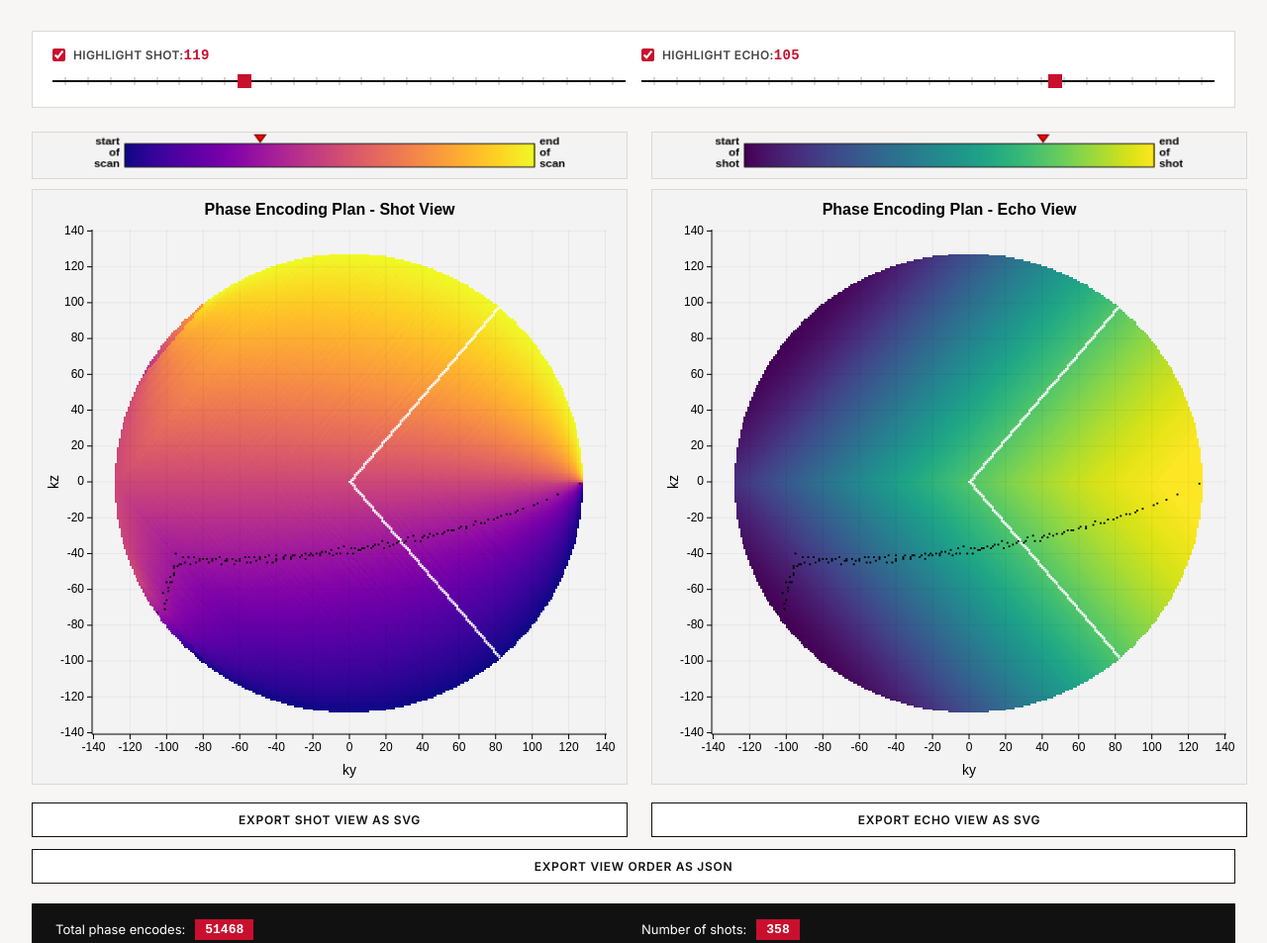
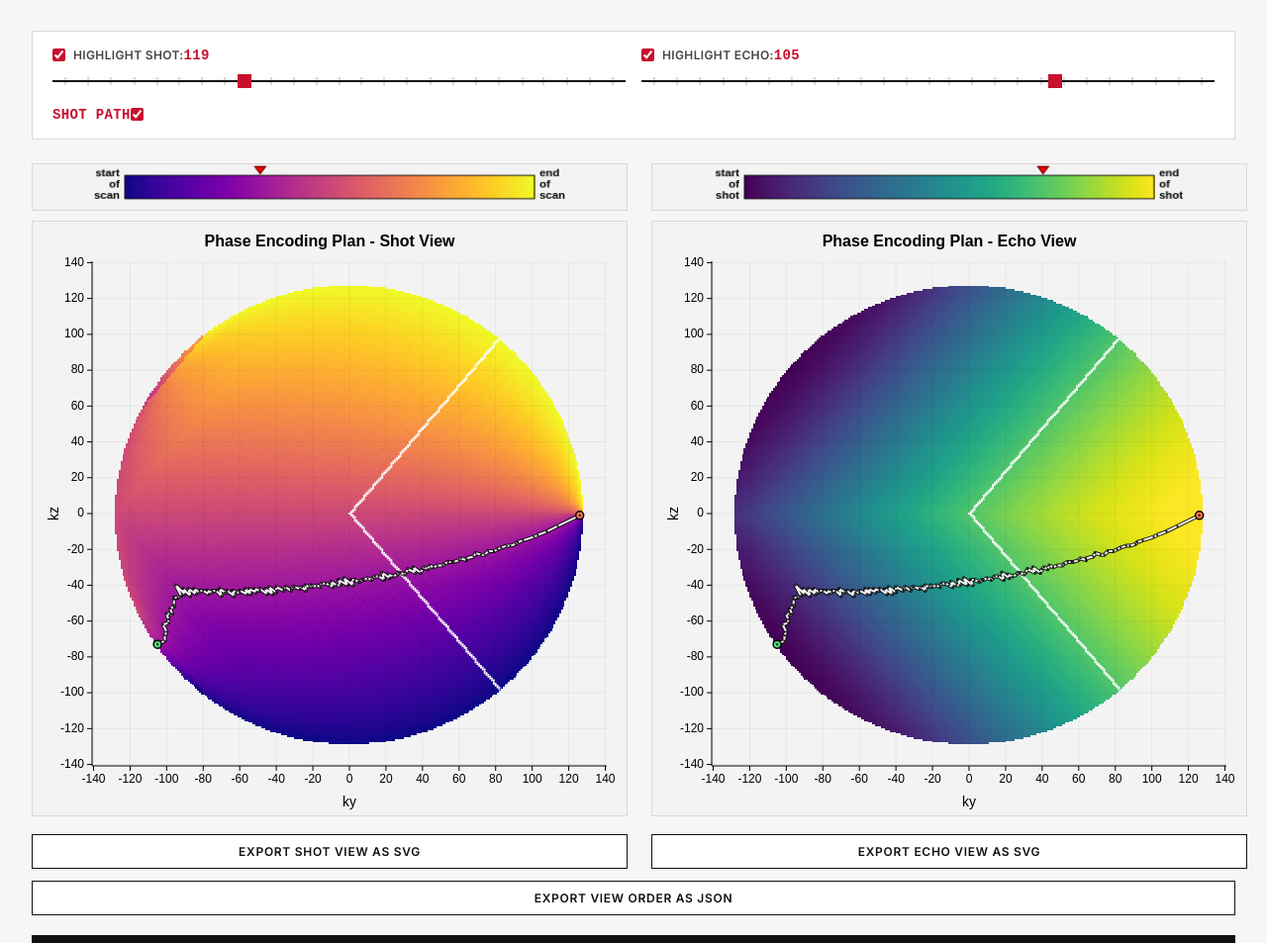
Before and after one commit to henricryden/vieworder, a website: page dashboard/index.html in a window 1280 px wide. Shown: the part 633-1586 px from the top of the page at 99% size. Drawn offline with nearby package versions, Linux system fonts and the light colour scheme.

Commit message:
shot path

```diff
--- a/dashboard/d3-plots.js
+++ b/dashboard/d3-plots.js
@@ -42,6 +42,7 @@ const D3Plots = (() => {
     let selectedEchoIndex = null; // one-based (echo values are 1..ETL)
     let showShotHighlight = true; // controlled by checkbox
     let showEchoHighlight = true; // controlled by checkbox
+    let showShotTrajectory = true; // controlled by plot style toggle
 
     /**
      * Initialize plot containers with Canvas elements
@@ -144,10 +145,19 @@ const D3Plots = (() => {
 
         if (closest) {
             tooltip.style.visibility = 'visible';
+            const baseEchoLine = closest.baseEcho && closest.baseEcho !== closest.echo
+                ? `<br/>Base echo: ${closest.baseEcho}`
+                : '';
+            const baseShotLine = Number.isInteger(closest.baseShot) && closest.baseShot !== closest.shot
+                ? `<br/>Base shot: ${closest.baseShot}`
+                : '';
+            const macroEchoLine = Number.isInteger(closest.macroEcho)
+                ? `<br/>Macro echo: ${closest.macroEcho}`
+                : '';
             tooltip.innerHTML = `
                 <strong>${closest.isCalibration ? 'Calibration' : 'Acquisition'}</strong><br/>
                 Shot: ${closest.shot || 0}<br/>
-                Echo: ${closest.echo || 0}<br/>
+                Echo: ${closest.echo || 0}${baseEchoLine}${baseShotLine}${macroEchoLine}<br/>
                 ky: ${closest.ky}<br/>
                 kz: ${closest.kz}<br/>
                 r: ${closest.r.toFixed(3)}<br/>
@@ -535,6 +545,77 @@ const D3Plots = (() => {
         console.log('Echo plot rendered:', coords.length, 'points (Canvas)');
     }
 
+    function drawHighlightedShotPath(ctx, coords, xScale, yScale) {
+        if (!showShotHighlight || !showShotTrajectory || selectedShotIndex === null) return;
+        const selected = coords
+            .filter((coord) => coord.shot === selectedShotIndex)
+            .sort((a, b) => {
+                if (a.echo !== b.echo) return a.echo - b.echo;
+                return (a.baseEcho || 0) - (b.baseEcho || 0);
+            });
+        if (selected.length < 2) return;
+
+        ctx.save();
+        ctx.translate(margin.left, margin.top);
+        ctx.lineJoin = 'round';
+        ctx.lineCap = 'round';
+
+        ctx.beginPath();
+        for (let i = 0; i < selected.length; i++) {
+            const x = xScale(selected[i].ky);
+            const y = yScale(selected[i].kz);
+            if (i === 0) ctx.moveTo(x, y);
+            else ctx.lineTo(x, y);
+        }
+        ctx.strokeStyle = 'rgba(0, 0, 0, 0.85)';
+        ctx.lineWidth = 4;
+        ctx.stroke();
+
+        ctx.beginPath();
+        for (let i = 0; i < selected.length; i++) {
+            const x = xScale(selected[i].ky);
+            const y = yScale(selected[i].kz);
+            if (i === 0) ctx.moveTo(x, y);
+            else ctx.lineTo(x, y);
+        }
+        ctx.strokeStyle = 'rgba(255, 255, 255, 0.95)';
+        ctx.lineWidth = 2;
+        ctx.stroke();
+
+        const first = selected[0];
+        const last = selected[selected.length - 1];
+        ctx.fillStyle = 'rgba(80, 220, 120, 0.95)';
+        ctx.strokeStyle = 'black';
+        ctx.lineWidth = 1.5;
+        ctx.beginPath();
+        ctx.arc(xScale(first.ky), yScale(first.kz), 4, 0, Math.PI * 2);
+        ctx.fill();
+        ctx.stroke();
+
+        ctx.fillStyle = 'rgba(255, 120, 80, 0.95)';
+        ctx.beginPath();
+        ctx.arc(xScale(last.ky), yScale(last.kz), 4, 0, Math.PI * 2);
+        ctx.fill();
+        ctx.stroke();
+
+        ctx.restore();
+    }
+
+    function drawSelectedShotMarkers(ctx, coords, xScale, yScale) {
+        if (!showShotHighlight || selectedShotIndex === null) return;
+        ctx.save();
+        ctx.translate(margin.left, margin.top);
+        ctx.fillStyle = 'black';
+        ctx.globalAlpha = 1.0;
+        for (const coord of coords) {
+            if (coord.shot !== selectedShotIndex) continue;
+            const x = xScale(coord.ky) - blockWidth / 2;
+            const y = yScale(coord.kz) - blockHeight / 2;
+            ctx.fillRect(x, y, blockWidth, blockHeight);
+        }
+        ctx.restore();
+    }
+
     /**
      * Draw highlight overlays on both canvases for selected shot/echo
      */
@@ -564,6 +645,10 @@ const D3Plots = (() => {
                 }
             }
             shotCtx.restore();
+            drawHighlightedShotPath(shotCtx, shotCoords, shotXScale, shotYScale);
+            if (showShotTrajectory) {
+                drawSelectedShotMarkers(shotCtx, shotCoords, shotXScale, shotYScale);
+            }
         }
 
         // Draw on echo canvas (only current selections and if enabled)
@@ -587,6 +672,10 @@ const D3Plots = (() => {
                 }
             }
             echoCtx.restore();
+            drawHighlightedShotPath(echoCtx, echoCoords, echoXScale, echoYScale);
+            if (showShotTrajectory) {
+                drawSelectedShotMarkers(echoCtx, echoCoords, echoXScale, echoYScale);
+            }
         }
     }
 
@@ -609,6 +698,10 @@ const D3Plots = (() => {
 
     function setShowEchoHighlight(enabled) {
         showEchoHighlight = enabled;
+    }
+
+    function setShowShotTrajectory(enabled) {
+        showShotTrajectory = enabled;
     }
 
     /**
@@ -744,6 +837,7 @@ const D3Plots = (() => {
         setSelectedEcho,
         setShowShotHighlight,
         setShowEchoHighlight,
+        setShowShotTrajectory,
         exportShotSVG,
         exportEchoSVG
     };
--- a/dashboard/index.html
+++ b/dashboard/index.html
@@ -327,6 +327,7 @@
                     </select>
                 </div>
             </div>
+
         </div>
 
         <div class="plot-controls">
@@ -343,6 +344,13 @@
                     Highlight Echo: <span id="echo-select-value">1</span>
                 </label>
                 <input type="range" id="echo-select-slider" min="1" max="1" value="1" step="1" class="slider">
+            </div>
+            <div class="control-group highlight-style-control">
+                <label class="switch-label" for="shot-trajectory-toggle">
+                    <span>Shot path</span>
+                    <input type="checkbox" id="shot-trajectory-toggle" checked>
+                    <span class="switch-track" aria-hidden="true"></span>
+                </label>
             </div>
         </div>
 
```
